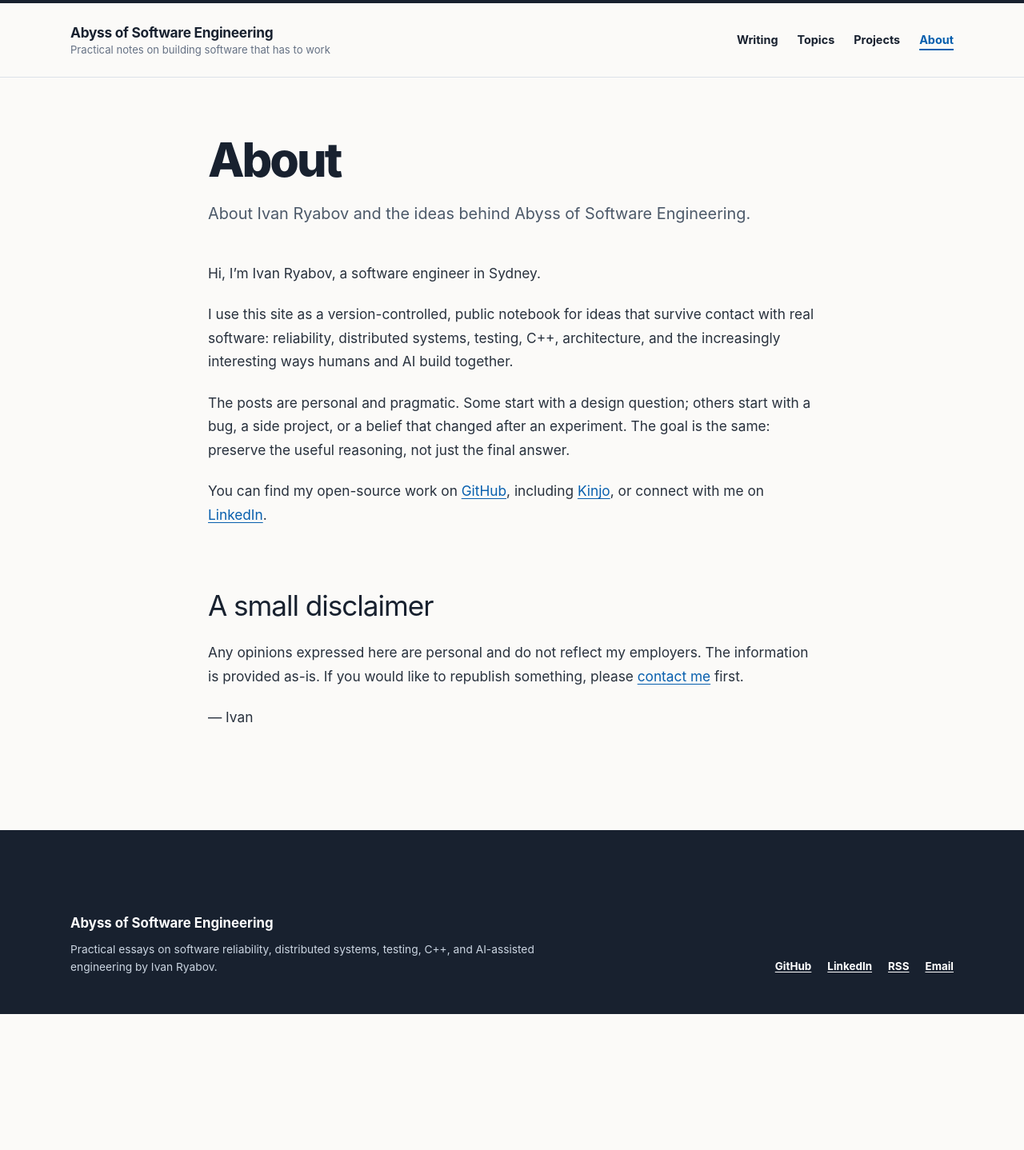
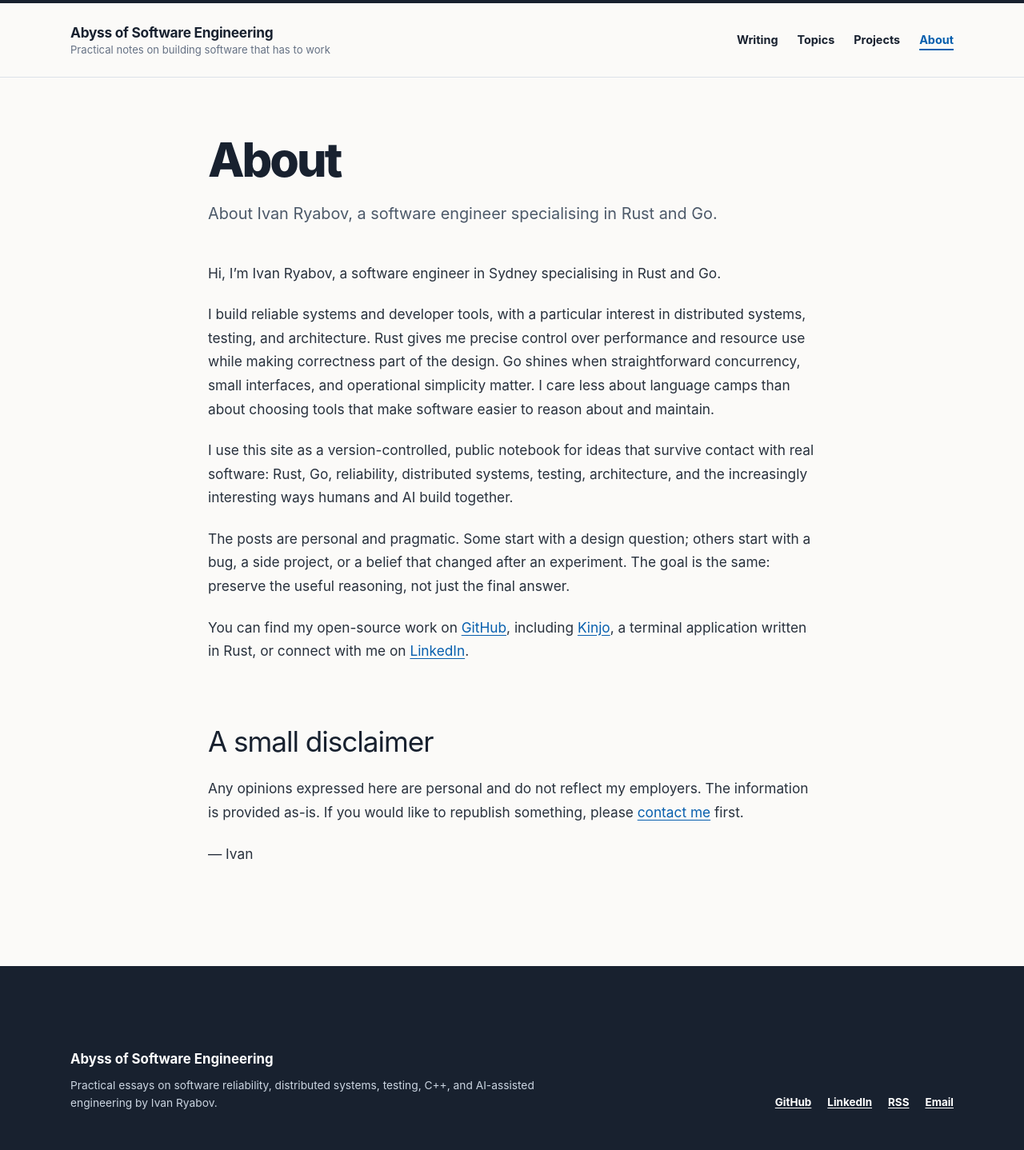
Before and after one commit to abbyssoul/abbyssoul.github.com, a Jekyll site: the page built from about.markdown, in a window 1280 px wide. Shown: the whole page at 80% size. Built offline with Jekyll 4.4.1, drawn with Linux system fonts in a browser that asks for light colours; before the commit the page ends 1268 px from its top, so only the background shows below that.

Commit message:
updated google analytics tag and about text

```diff
--- a/_config.yml
+++ b/_config.yml
@@ -50,7 +50,7 @@ webmaster_verifications:
   bing: 24D56E0A1E42D8EC45CDAFD398FDA201
 
 # Add a GA4 measurement ID (G-...) here if analytics is enabled again.
-# google_analytics:
+google_analytics: G-PHK9Z8YPEB
 
 # URL of your avatar or profile pic (you could use your GitHub profile pic)
 # avatar:
--- a/about.markdown
+++ b/about.markdown
@@ -2,7 +2,7 @@
 layout: page
 title: About
 permalink: /about/
-description: About Ivan Ryabov and the ideas behind Abyss of Software Engineering.
+description: About Ivan Ryabov, a software engineer specialising in Rust and Go.
 seo:
   type: Person
   name: Ivan Ryabov
@@ -11,10 +11,17 @@ seo:
     - https://www.linkedin.com/in/iryabov/
 ---
 
-Hi, I’m Ivan Ryabov, a software engineer in Sydney.
+Hi, I’m Ivan Ryabov, a software engineer in Sydney specialising in Rust and Go.
+
+I build reliable systems and developer tools, with a particular interest in
+distributed systems, testing, and architecture. Rust gives me precise control
+over performance and resource use while making correctness part of the design.
+Go shines when straightforward concurrency, small interfaces, and operational
+simplicity matter. I care less about language camps than about choosing tools
+that make software easier to reason about and maintain.
 
 I use this site as a version-controlled, public notebook for ideas that survive
-contact with real software: reliability, distributed systems, testing, C++,
+contact with real software: Rust, Go, reliability, distributed systems, testing,
 architecture, and the increasingly interesting ways humans and AI build together.
 
 The posts are personal and pragmatic. Some start with a design question; others
@@ -22,8 +29,8 @@ start with a bug, a side project, or a belief that changed after an experiment.
 The goal is the same: preserve the useful reasoning, not just the final answer.
 
 You can find my open-source work on [GitHub](https://github.com/abbyssoul/),
-including [Kinjo](/projects/kinjo/), or connect with me on
-[LinkedIn](https://www.linkedin.com/in/iryabov/).
+including [Kinjo](/projects/kinjo/), a terminal application written in Rust, or
+connect with me on [LinkedIn](https://www.linkedin.com/in/iryabov/).
 
 ## A small disclaimer
 
```
